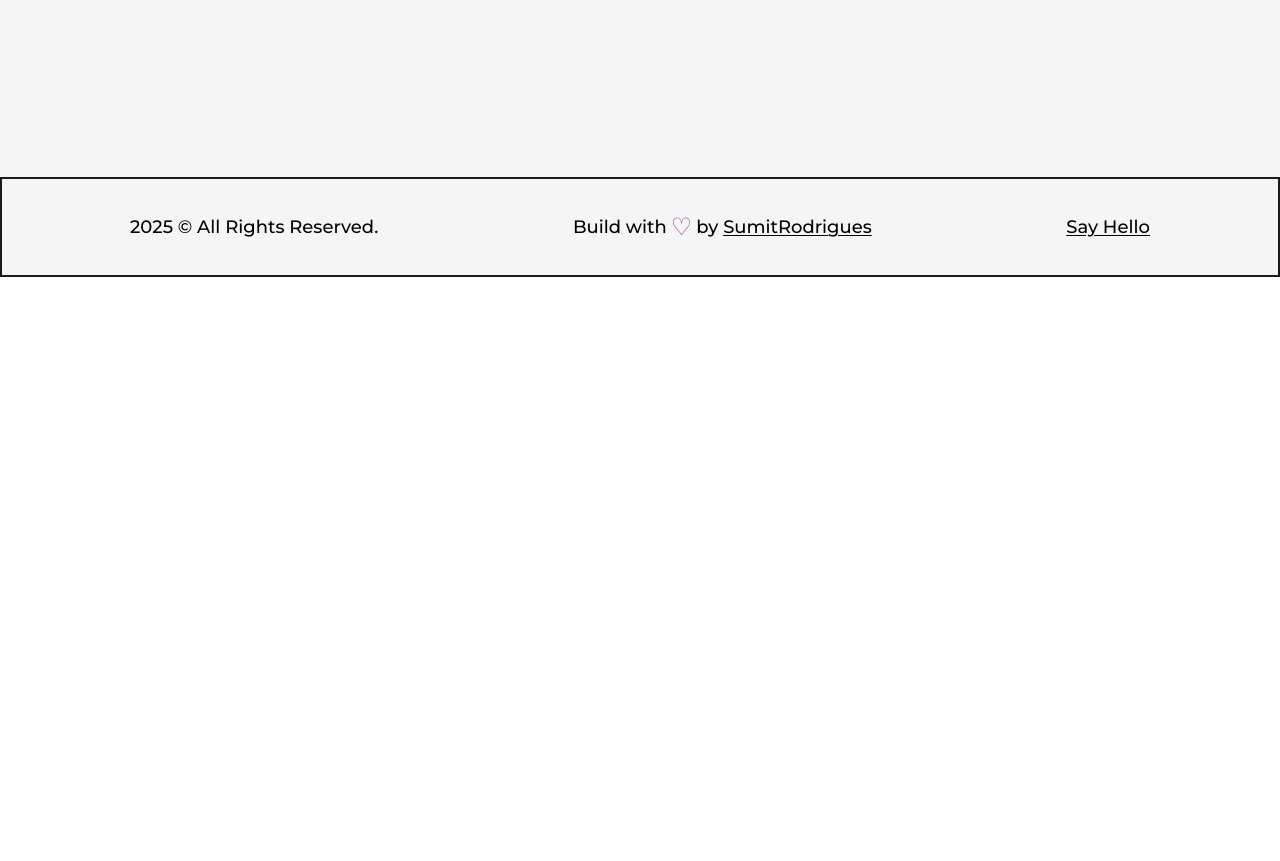
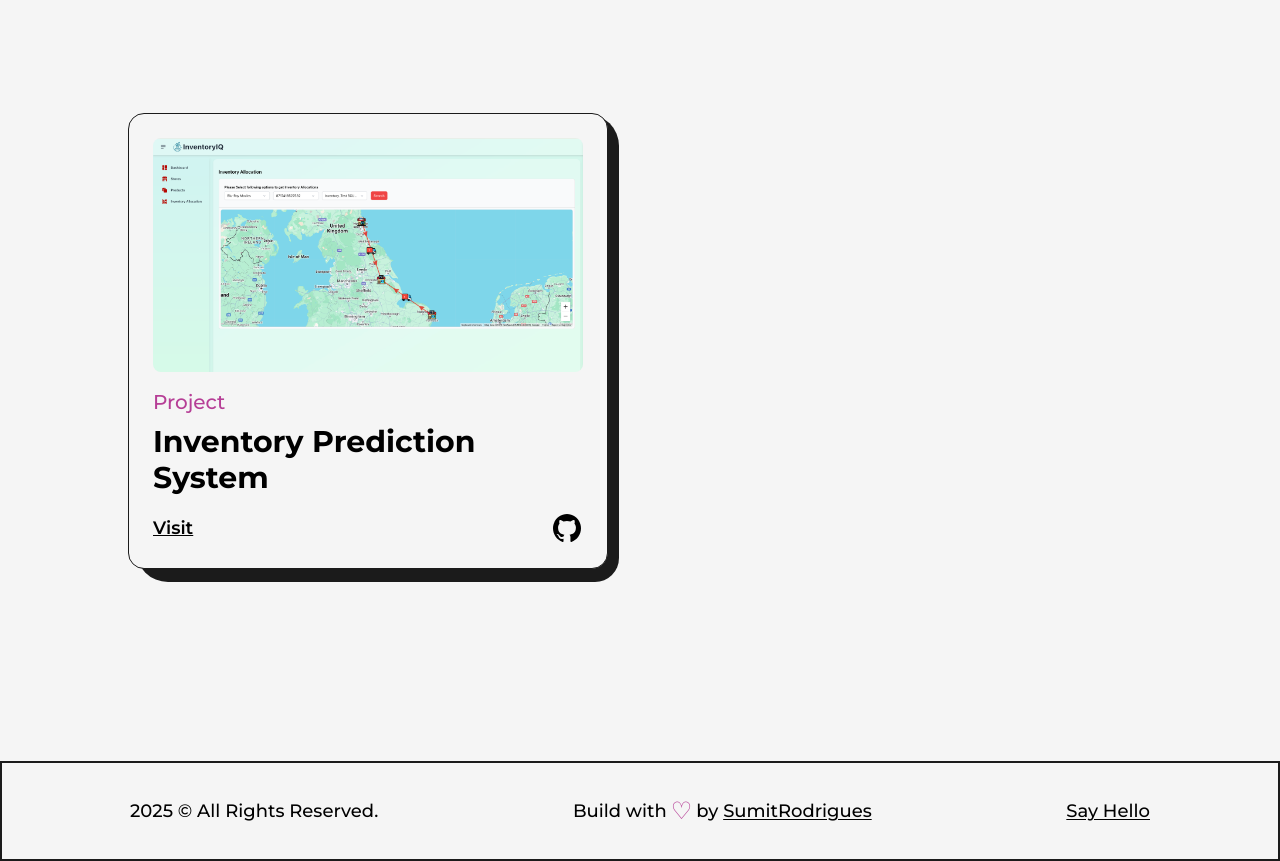
Before and after one commit to SumitRodrigues/Personal-Portfolio, a Next.js app: page /projects in a window 1280 px wide. Shown: the part 3543-4404 px from the top of the page. Before the commit the page ends 3820 px from the top, so only its background shows below. Built offline with nearby package versions, Linux system fonts and the light colour scheme.

Commit message:
Inventory Prediction System added

```diff
--- a/src/pages/projects.js
+++ b/src/pages/projects.js
@@ -245,6 +245,21 @@ const projects = () => {
 
                             />
                         </div>
+                        <div className='col-span-6 sm:col-span-12'>
+                            <Project
+                                title="Inventory Prediction System"
+                                img={project10}
+                                summary="A Machine Learning-driven system for intelligent inventory forecasting and optimized stock
+                                reallocation across retail stores. The Inventory Prediction System leverages machine learning techniques
+                                 — primarily a Random Forest Regressor model — to predict future sales based on historical data,
+                                 seasonality, and growth trends. Additionally, it provides actionable inventory transfer recommendations
+                                  between stores to optimize stock distribution while reducing holding and transportation costs."
+                                link="https://github.com/SumitRodrigues/inventory-prediction-system"
+                                github="https://github.com/SumitRodrigues/inventory-prediction-system"
+                                type="Project"
+
+                            />
+                        </div>
                     </div>
                 </Layout>
             </main>
```
